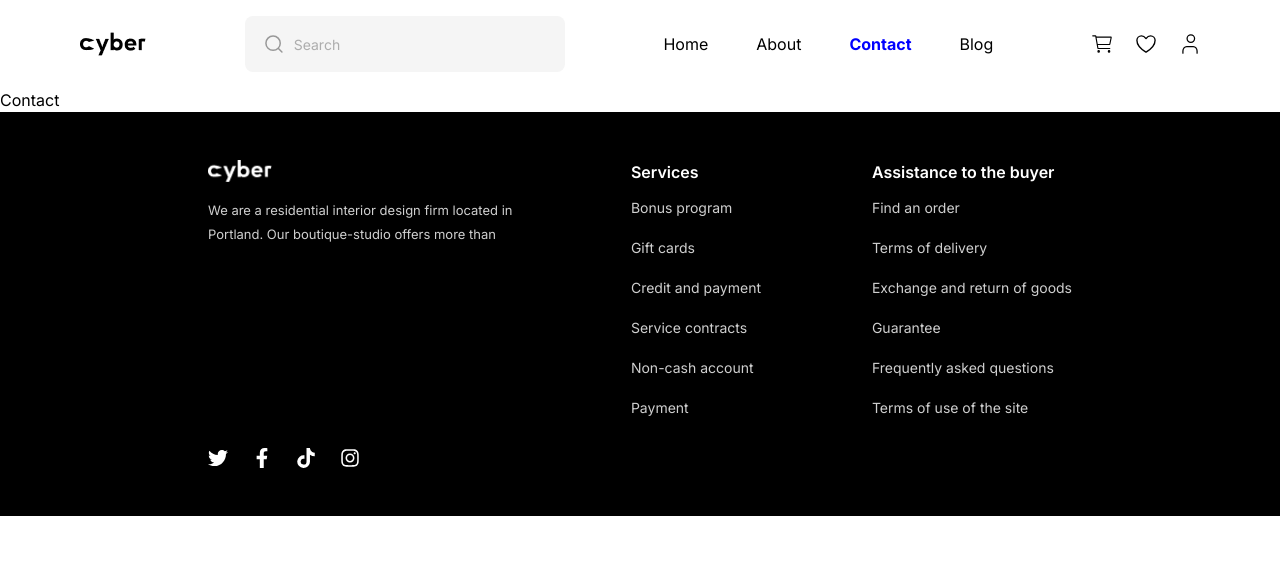
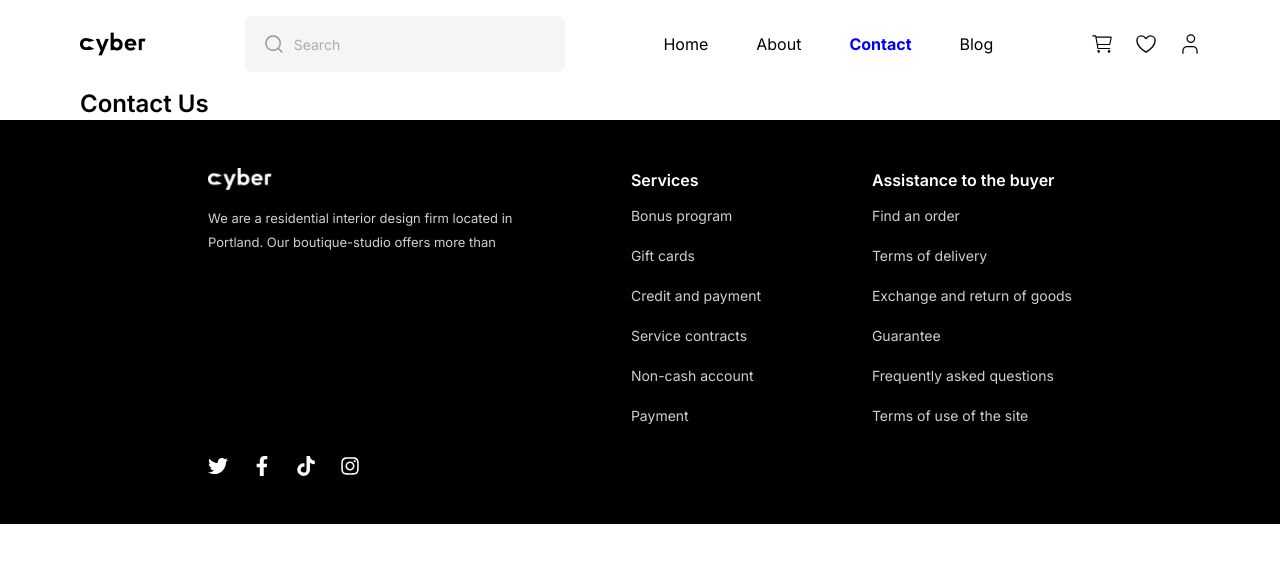
Before and after one commit to Ellham-dev/estore-react, a React (Vite) app: page /contact in a window 1280 px wide. Shown: the top 562 px of the page. Built offline with nearby package versions, Linux system fonts and the light colour scheme.

Commit message:
contact page start

```diff
--- a/src/pages/Contact.jsx
+++ b/src/pages/Contact.jsx
@@ -2,7 +2,15 @@
 
 const Contact = () => {
   return (
-    <div>Contact</div>
+    <>
+    <section>
+      <div className="max-w-[1120px] m-auto">
+        <div className="flex items-center">
+          <h4 className="font-semibold text-2xl leading-8 text-center">Contact Us</h4>
+        </div>
+      </div>
+    </section>
+    </>
   )
 }
 
```
